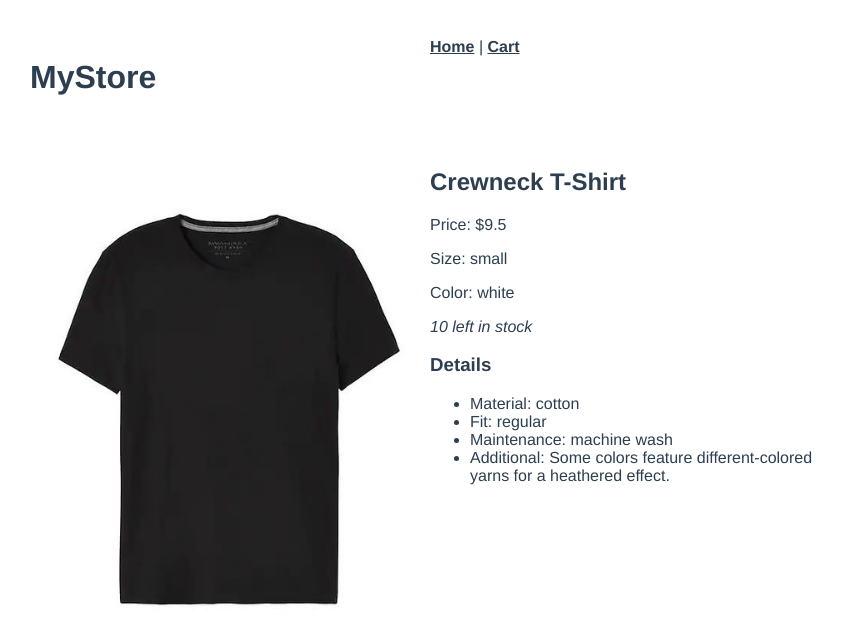
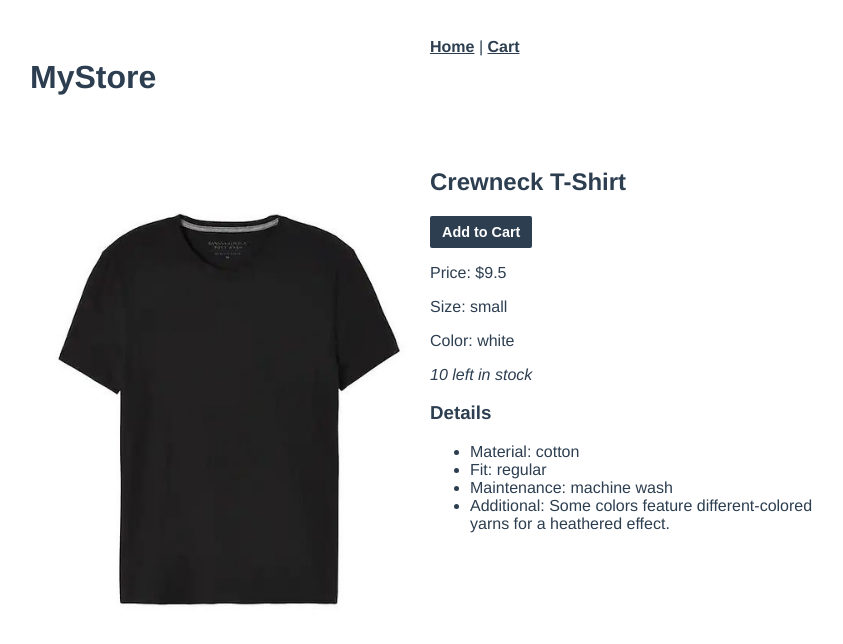
Before and after one commit to lynntuuu/online-shop, a Vue app: page /products/53362 in a window 1280 px wide. Shown: the top 644 px of the page, without its empty margins (210-1053 px from the left). Built offline with nearby package versions, Linux system fonts and the light colour scheme.

Commit message:
Create “Add to Cart” functionality

```diff
--- a/src/store/index.js
+++ b/src/store/index.js
@@ -80,8 +80,20 @@ export default createStore({
     ]
   },
   mutations: {
+    // payload 代表 this.$route.params.id
+    addToCart (state, payload) {
+      state.cart.push(Number(payload))
+    },
+    decrementProductInventory (state, payload) {
+      const product = state.products.find(product => product.id === Number(payload))
+      product.quantity--
+    }
   },
   actions: {
+    addToCart ({ commit }, payload) {
+      commit('addToCart', payload)
+      commit('decrementProductInventory', payload)
+    }
   },
   getters: {
     product: (state) => (id) => {
--- a/src/views/Cart.vue
+++ b/src/views/Cart.vue
@@ -3,7 +3,7 @@
     <h1>My Cart</h1>
     <ul>
       <li v-for="item in cartItems" :key="item.id">
-        {{item.name}}
+        <p>{{ item.name }}</p>
       </li>
     </ul>
   </div>
--- a/src/views/Product.vue
+++ b/src/views/Product.vue
@@ -5,6 +5,7 @@
         <img  class="flex-col--2" :src="makeImagePath(product)" alt="">
         <div class="flex-col--2" >
           <h2>{{ product.name }}</h2>
+          <button @click="addToCart" class="btn btn-grey">Add to Cart</button>
           <p>Price: ${{ product.price }}</p>
           <p>Size: {{ product.size }}</p>
           <p>Color: {{ product.color }}</p>
@@ -34,6 +35,11 @@ export default {
     return {
       product: this.$store.getters.product(this.$route.params.id)
     }
+  },
+  methods: {
+    addToCart () {
+      this.$store.dispatch('addToCart', this.$route.params.id)
+    }
   }
 }
 </script>
@@ -47,4 +53,23 @@ export default {
 .flex-col--2 {
   width: 50%;
 }
+
+.btn {
+  padding: .5rem .75rem;;
+  border-radius: 2px;
+  border: none;
+  background-color: transparent;
+  font-size: .9rem;
+  font-weight: bold;
+  cursor: pointer;
+  transition: all .15s ease;
+}
+
+.btn-grey {
+  background-color: #2c3e50;
+  color: #FFF;
+  &:hover, &:focus {
+    background-color: #42b983;
+  }
+}
 </style>
```
